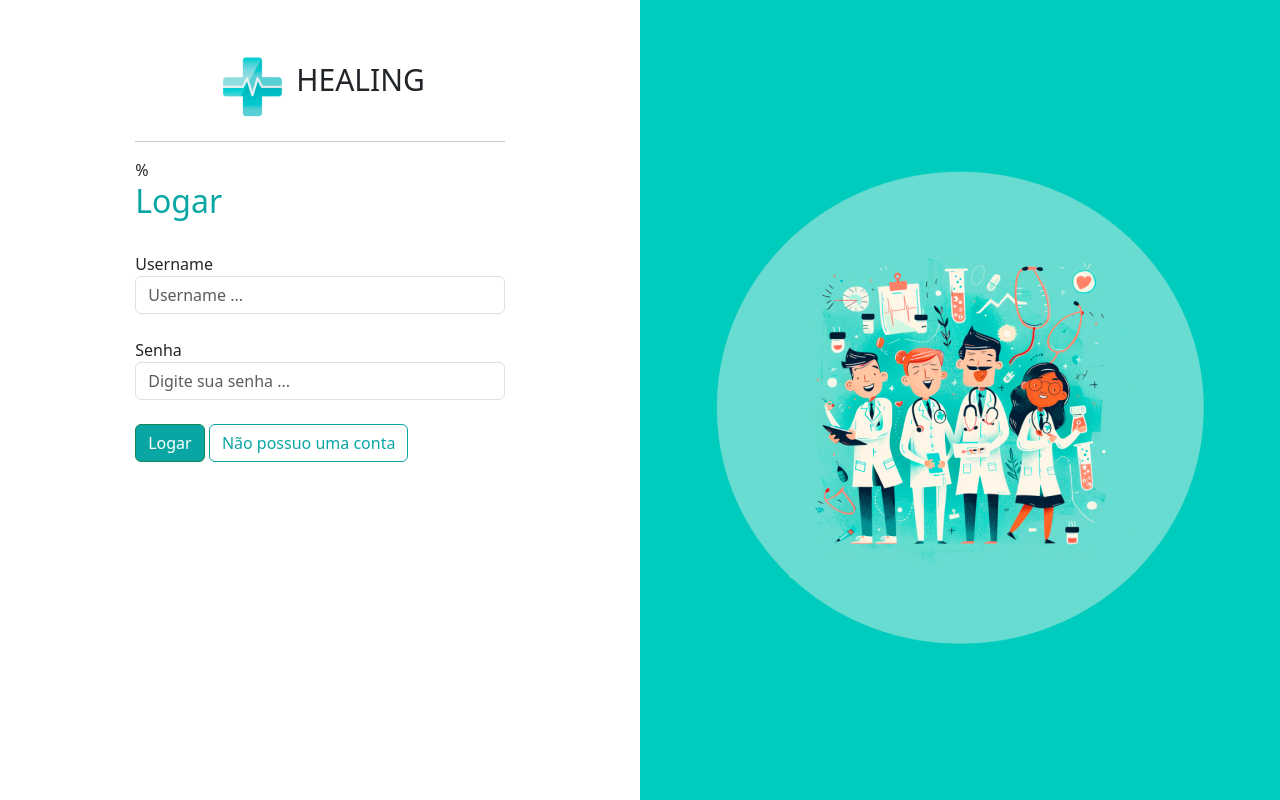
After one commit to Davidflm/Healing, a Django app: page /users/login/ in a window 1280 px wide. The commit adds this page. Run offline with Django 5.2, Linux system fonts and the light colour scheme.

Commit message:
Create View Login and implemented funcion Logar

```diff
--- /dev/null
+++ b/users/templates/login.html
@@ -0,0 +1,59 @@
+{% extends "base.html" %}
+{% load static %}
+{% block 'head' %}
+<link rel="stylesheet" href="{% static 'users/css/users.css' %}" />
+{%endblock 'head' %}
+{% block 'body' %}
+<div class="container-fluid">
+  <div class="row">
+    <div class="col-md d-flex justify-content-center">
+      <div class="cont-cadastro">
+        <br />
+        <br />
+        <section class="cont-logo">
+          <img class="logo" src="{% static 'geral/img/logo.png' %}" />
+          <label class="text-logo">HEALING</label>
+        </section>
+        <hr />
+        <form action="{% url 'login'%}" method="POST"> {% csrf_token %}%
+          <h2 class="fonte-destaque1">Logar</h2>
+          {% if messages %} <br />
+          {% for message in messages %}
+          <section class="alert {{message.tags}}">{{message}}</section>
+          {% endfor %} {% endif %} <br />
+          <label for="">Username</label>
+          <input
+            type="text"
+            name="username"
+            id=""
+            class="form-control"
+            placeholder="Username ..."
+          />
+          <br />
+          <label for="">Senha</label>
+          <input
+            type="password"
+            name="senha"
+            class="form-control"
+            placeholder="Digite sua senha ..."
+          />
+          <br />
+          <input
+            type="submit"
+            value="Logar"
+            class="btn btn-success btn-dark-color"
+          />
+          <a href="{% url 'registry' %}" class="btn btn-dark-color-outline"
+            >Não possuo uma conta</a
+          >
+        </form>
+      </div>
+    </div>
+    <div
+      class="col-md bg-main d-flex justify-content-center align-items-center"
+    >
+      <img src="{% static 'users/img/ilustracao.png' %}" alt="" />
+    </div>
+  </div>
+</div>
+{% endblock 'body' %}
--- a/users/templates/registry.html
+++ b/users/templates/registry.html
@@ -19,7 +19,7 @@
           <h2 class="fonte-destaque1">Cadastre-se</h2>
           {% if messages %}
             {% for message in messages %}
-              <section class="alert {{message.tags}}"">
+              <section class="alert {{message.tags}}">
                 {{message}}
               </section>
             {% endfor %}
@@ -70,7 +70,7 @@
             value="Cadastrar"
             class="btn btn-success btn-dark-color"
           />
-          <a href="#" class="btn btn-dark-color-outline">Já possuo uma conta</a>
+          <a href="{% url 'login' %}" class="btn btn-dark-color-outline">Já possuo uma conta</a>
         </form>
       </div>
     </div>
--- a/users/urls.py
+++ b/users/urls.py
@@ -2,5 +2,6 @@ from django.urls import path
 from . import views
 
 urlpatterns = [
-  path('register/', views.registry, name='registry')
+  path('register/', views.registry, name='registry'),
+  path("login/", views.login_view, name="login")
 ]
--- a/users/views.py
+++ b/users/views.py
@@ -3,6 +3,7 @@ from django.http import HttpResponse
 from django.contrib.auth.models import User
 from django.contrib.messages import constants
 from django.contrib import messages
+from django.contrib import auth
 
 # Create your views here.
 def registry(request):
@@ -35,3 +36,18 @@ def registry(request):
     )
 
     return redirect('/users/login')
+
+def login_view(request):
+  if request.method == 'GET':
+    return render(request, 'login.html')
+  elif request.method == 'POST':
+    username = request.POST.get('username')
+    senha = request.POST.get('senha')
+
+    user = auth.authenticate(request, username=username, password=senha)
+
+    if user:
+      auth.login(request, user)
+      return redirect('pacientes/home')
+    messages.add_message(request, constants.ERROR, 'Usuário ou Senha inválida')
+    return redirect('/users/login')
```
Also changed, not shown: db.sqlite3.
